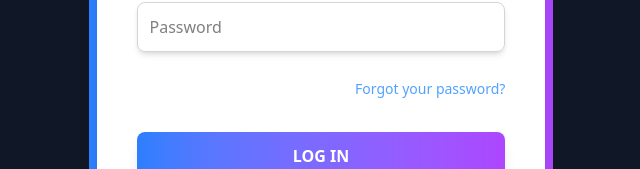
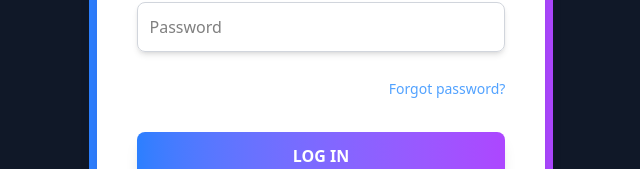
Before and after one commit to raushan-sinha/dev-forage, a React (Vite) app: page /login in a window 1280 px wide. Shown: the part 336-505 px from the top of the page, without its empty margins (319-959 px from the left). Built offline with nearby package versions, Linux system fonts and the light colour scheme; no server answers.

Commit message:
Removed text

```diff
--- a/src/authentication/LoginPage/Login.jsx
+++ b/src/authentication/LoginPage/Login.jsx
@@ -148,7 +148,7 @@ export default function Login() {
 
                                 <div className="text-right">
                                     <Link className="text-blue-400 text-sm transition hover:underline" to='/forgot-password'>
-                                        Forgot your password?
+                                        Forgot password?
                                     </Link>
                                 </div>
 
```
